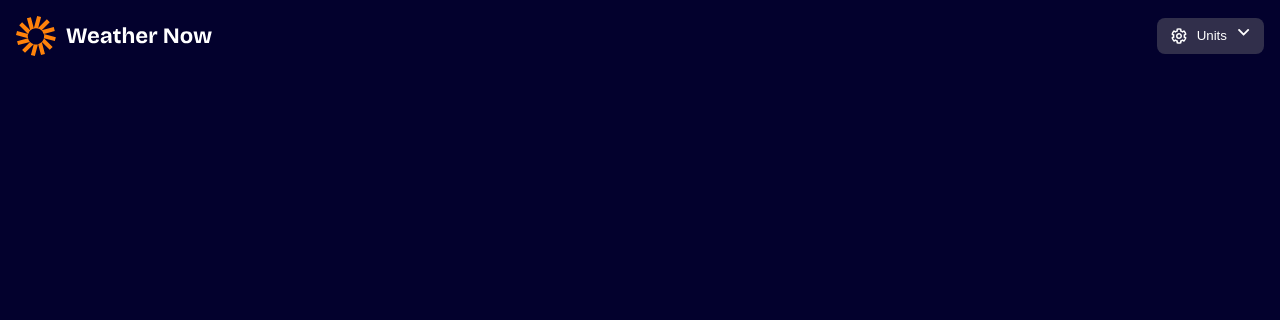
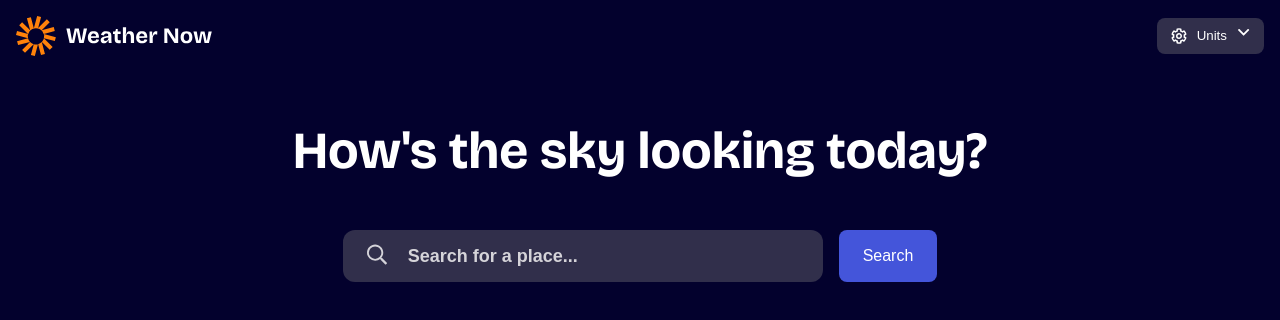
Before and after one commit to abdalla-shaker/mentor-weather-app, a React (Vite) app: page / in a window 1280 px wide. Shown: the top 320 px of the page. Built offline with nearby package versions, Linux system fonts and the light colour scheme.

Commit message:
feat: add hero section and styles
Implemented the hero section
Added corresponding styles for the hero layout

```diff
--- a/src/App.jsx
+++ b/src/App.jsx
@@ -1,9 +1,11 @@
 import Header from "./components/header/Header.jsx";
+import Hero from "./components/hero/Hero.jsx";
 
 function App() {
   return (
     <>
       <Header />
+      <Hero />
     </>
   );
 }
--- /dev/null
+++ b/src/components/hero/Hero.jsx
@@ -0,0 +1,33 @@
+import searchIcon from "../../assets/images/icon-search.svg";
+
+const Hero = () => {
+  return (
+    <section className="hero">
+      <h1>How's the sky looking today?</h1>
+
+      <form
+        onSubmit={(e) => {
+          e.preventDefault();
+        }}
+        className="form"
+      >
+        <div className="form-control">
+          <label htmlFor="search">
+            <img src={searchIcon} alt="search icon" />
+          </label>
+          <input
+            type="text"
+            id="search"
+            name="search"
+            placeholder="Search for a place..."
+          />
+        </div>
+        <button type="submit" className="form-btn">
+          Search
+        </button>
+      </form>
+    </section>
+  );
+};
+
+export default Hero;
--- a/src/general.css
+++ b/src/general.css
@@ -66,3 +66,60 @@ h1 {
   border-radius: 8px;
   cursor: pointer;
 }
+
+.hero h1 {
+  text-align: center;
+  color: var(--neutral-0);
+  font-size: 5.2rem;
+  margin: 4.8rem 0;
+}
+
+.form {
+  display: flex;
+  gap: 1.6rem;
+  align-items: stretch;
+  justify-content: center;
+  margin-bottom: 4.8rem;
+}
+
+.form-control {
+  display: flex;
+  align-items: center;
+  gap: 1rem;
+  background-color: var(--neutral-700);
+  padding: 1.4rem 2.4rem;
+  border-radius: 1.2rem;
+  width: 95%;
+  max-width: 480px;
+}
+
+.form-control input {
+  padding: 0 1rem;
+  background-color: unset;
+  border: none;
+  color: var(--neutral-200);
+  font-size: 1.8rem;
+  display: block;
+  width: 95%;
+}
+
+.form-control input::placeholder {
+  color: var(--neutral-200);
+  font-weight: 600;
+}
+
+.form-btn {
+  padding: 0 2.4rem;
+  font-size: 1.6rem;
+  font-weight: 400;
+  background-color: var(--blue--500);
+  color: var(--neutral-0);
+  border: none;
+  border-radius: 8px;
+  cursor: pointer;
+  transition: 0.3s ease-in-out;
+}
+
+.form-btn:hover {
+  background-color: var(--blue--700);
+}
```
